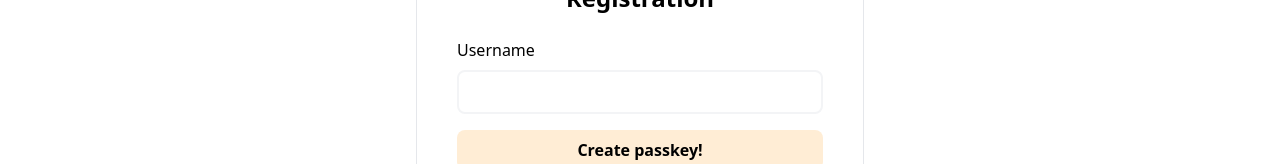
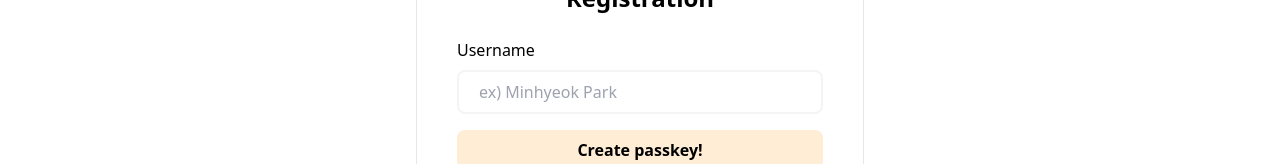
Before and after one commit to pmh-only/keysboard, a SvelteKit app: page /regist in a window 1280 px wide. Shown: the part 180-344 px from the top of the page. Built offline with nearby package versions, Linux system fonts and the light colour scheme.

Commit message:
feat: add placeholder in registration input box

```diff
--- a/src/routes/regist/+page.svelte
+++ b/src/routes/regist/+page.svelte
@@ -63,7 +63,7 @@
 
     <div><label>
       <p class="form-label">Username</p>
-      <input disabled={form?.success === true} type="text" name="userName" value={form?.userName ?? ''} class="form-input">
+      <input disabled={form?.success === true} type="text" name="userName" value={form?.userName ?? ''} class="form-input" placeholder="ex) Minhyeok Park">
     </label></div>
 
     {#if form?.missing}
```
